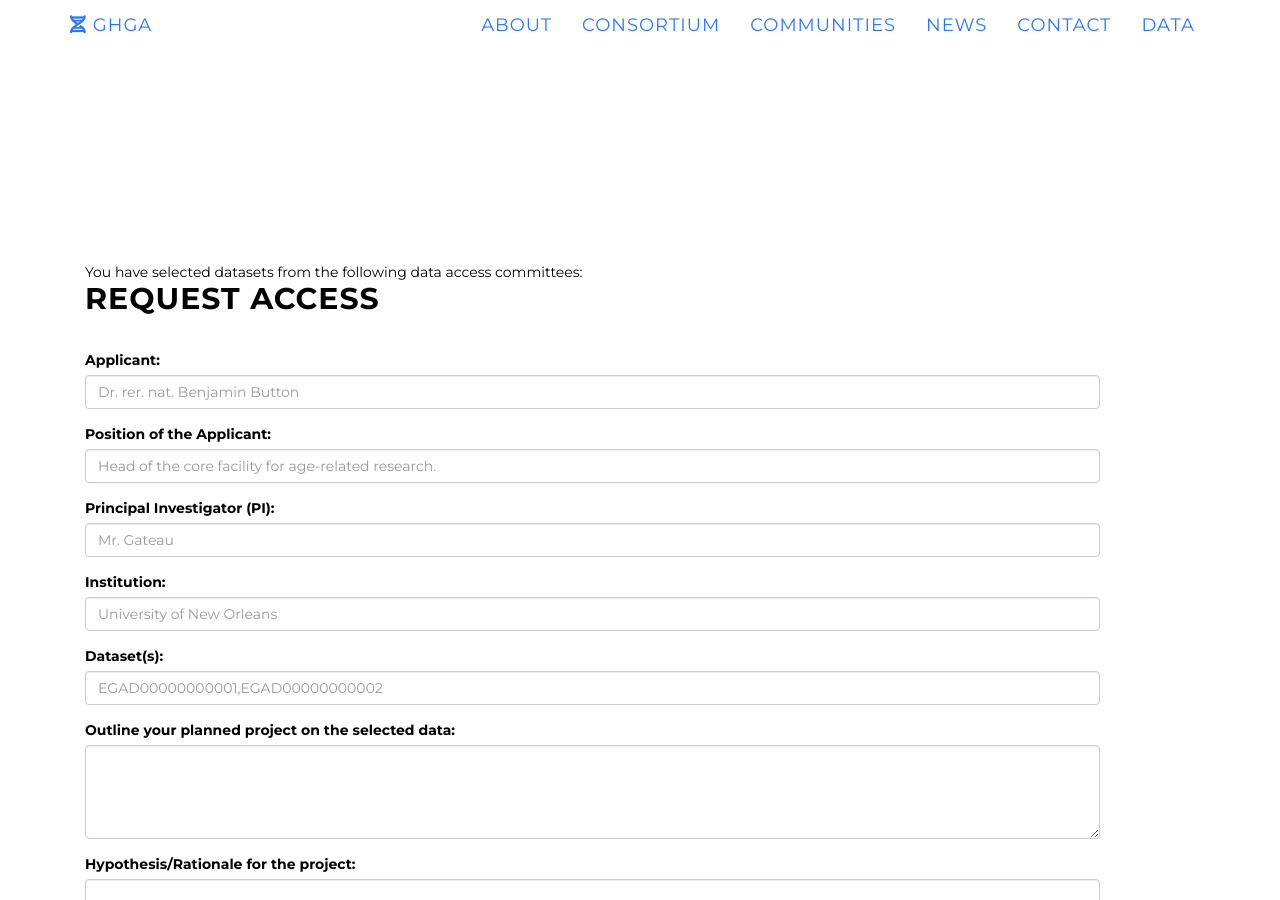
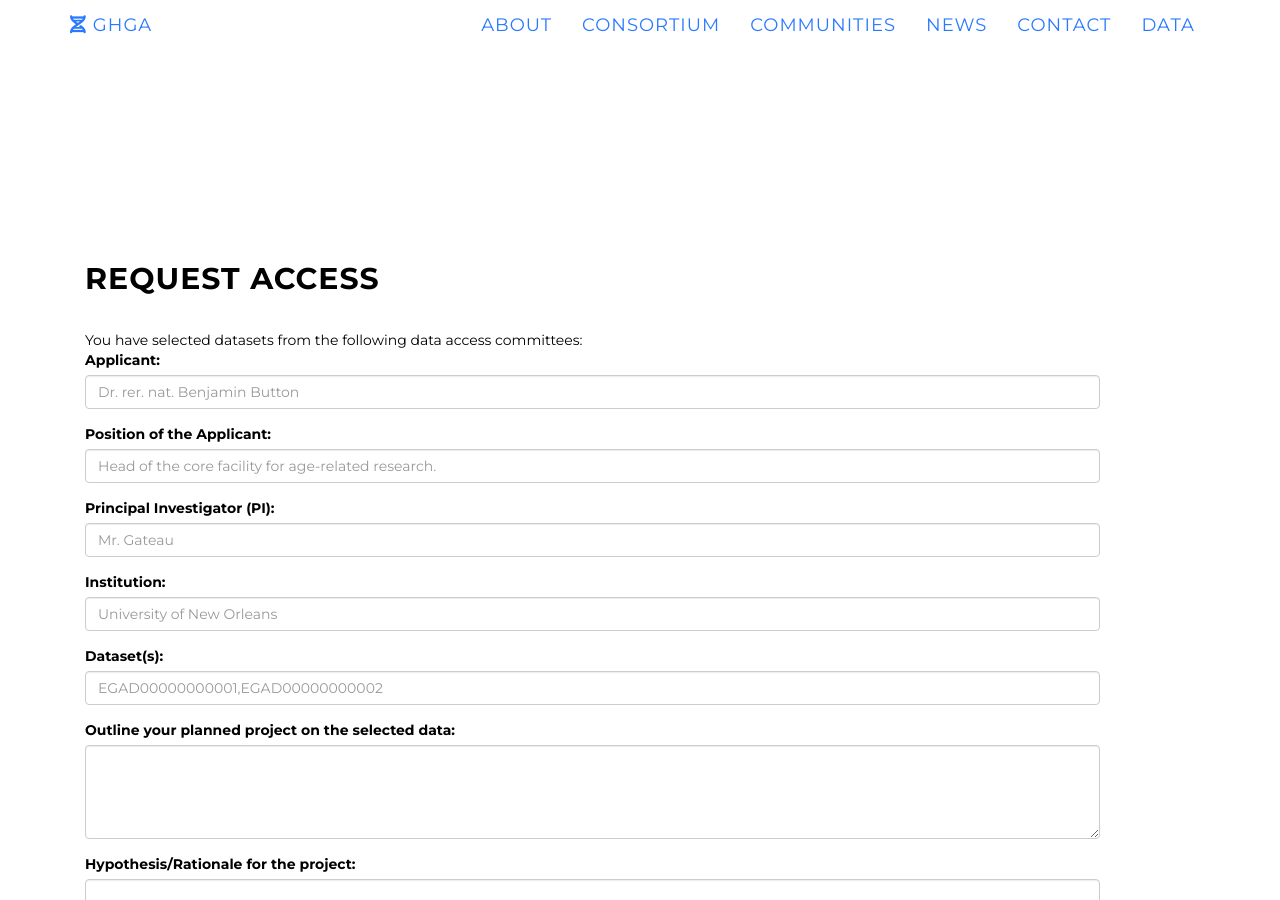
Before and after one commit to ghga-de/online, a Jekyll site: the page built from data.html, in a window 1280 px wide and 900 px high, scrolled down 5899 px. Built offline with Jekyll 4.4.1, drawn with Linux system fonts in a browser that asks for light colours; nearby versions of some CDN libraries; a script that is not in the unit is left out.

Commit message:
fix header position

```diff
--- a/_includes/data/access.html
+++ b/_includes/data/access.html
@@ -57,13 +57,12 @@ ${applicant}`
     <section id="data-access" class="content-section text-center">
         <div class="container">
        		<div class="col-lg-11 col-lg-offset-0">
-              <div>
-                You have selected datasets from the following data access committees:
+		        <h2>Request Access</h2>
+	            <div>
+	            	You have selected datasets from the following data access committees:
 
-                <div class="DacTable"></div>
-              </div>
-
-		        <h2>Request Access</h2>
+	            	<div class="DacTable"></div>
+	            </div>
 		        <form name="accessForm" onsubmit="requestAccess(this);return false;" method="POST">
 		        	<div class="form-group hidden">
 		        		<label for="applicationDate">Date:</label>
```
